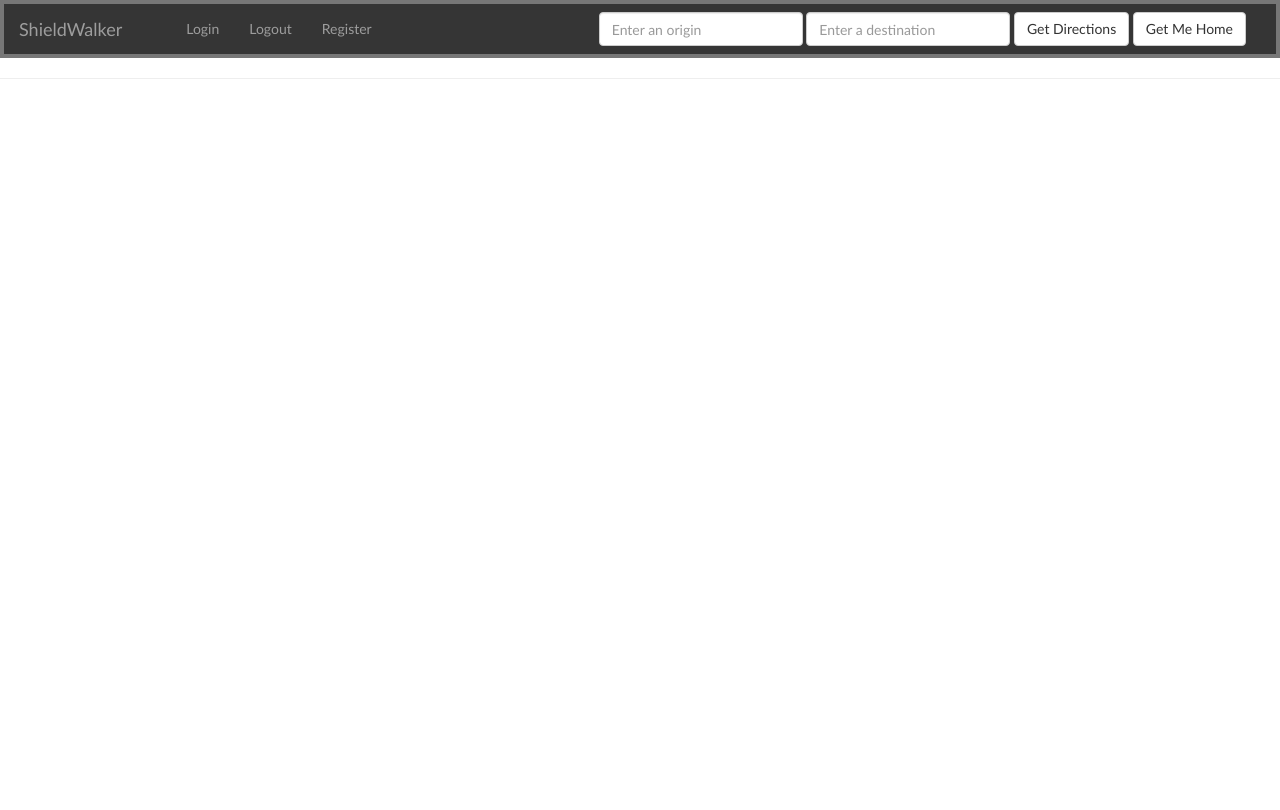
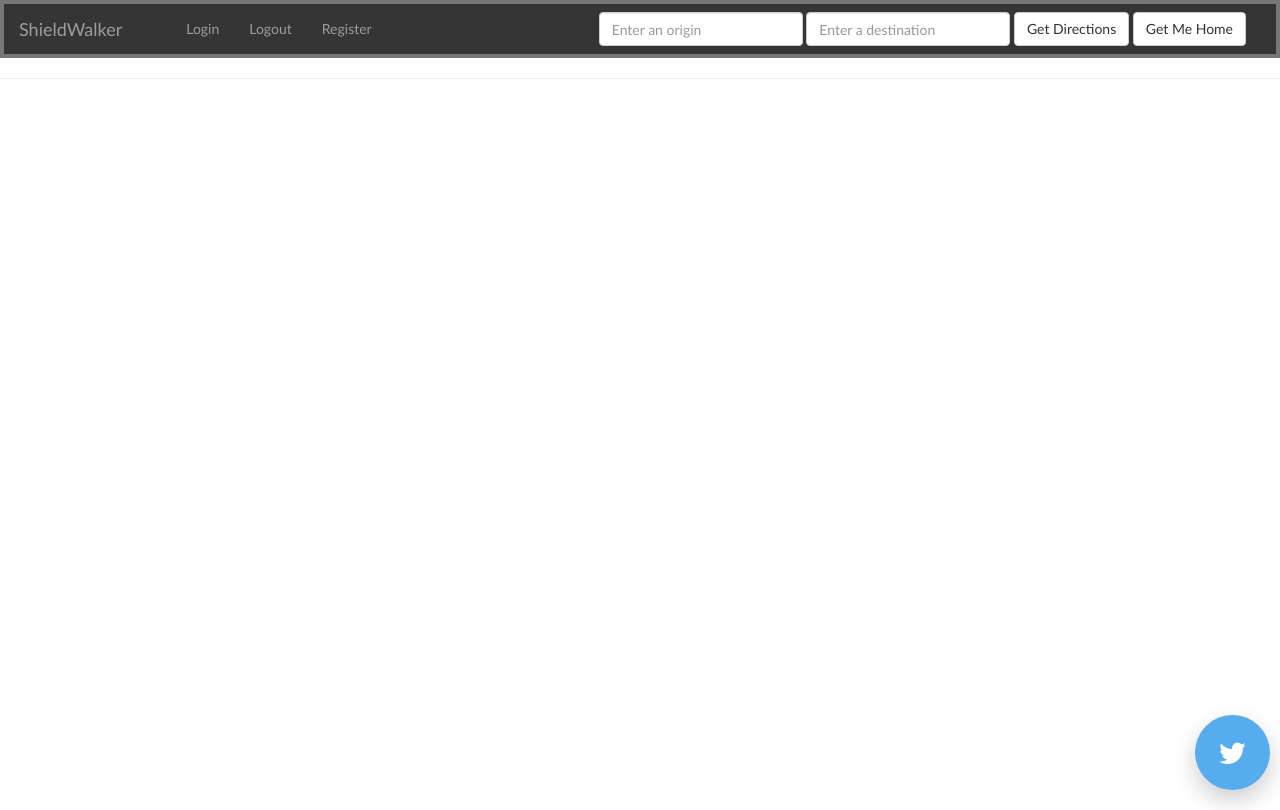
Before and after one commit to tripathyprateek/ShieldWalker-1, a website: page index.html in a window 1280 px wide. Drawn offline with nearby package versions, Linux system fonts and the light colour scheme; some packages are replaced by stand-ins of ours; files that its build step writes are made by us from their sources.

Commit message:
Build 3.0

```diff
--- a/index.html
+++ b/index.html
@@ -10,10 +10,41 @@
     <script src="https://maxcdn.bootstrapcdn.com/bootstrap/3.3.7/js/bootstrap.min.js"></script>
     <script src="/js/app.js" charset="utf-8"></script>
     <link rel="stylesheet" href="https://maxcdn.bootstrapcdn.com/bootstrap/3.3.7/css/bootstrap.min.css" integrity="sha384-BVYiiSIFeK1dGmJRAkycuHAHRg32OmUcww7on3RYdg4Va+PmSTsz/K68vbdEjh4u" crossorigin="anonymous">
+    <link rel="stylesheet" href="https://cdnjs.cloudflare.com/ajax/libs/font-awesome/4.7.0/css/font-awesome.min.css">
     <link rel="stylesheet" href="/css/style.css">
     <link rel="icon" href="/images/zzz.ico">
 
   </head>
+  <style>
+    .fab-container {
+      position: fixed;
+      bottom: 1rem;
+      right: 1rem;
+      z-index: 999;
+      cursor: pointer;
+    }
+
+    .fab-icon-holder {
+      width: 75px;
+      height: 75px;
+      border-radius: 50%;
+      background: #55ACEE;
+      box-shadow: 0 10px 25px rgba(0,0,0,0.2);
+    }
+
+    .fab-icon-holder:hover {
+      opacity: 0.75;
+    }
+
+    .fab-icon-holder i {
+      display: flex;
+      align-items: center;
+      justify-content: center;
+      height: 100%;
+      font-size: 30px;
+      color: white;
+    }
+  </style>
   <body>
     <nav class="navbar navbar-inverse">
       <div class="container-fluid">
@@ -70,20 +101,12 @@
     </div>
     <div id="map-canvas">
     </div>
-    <!-- <div class="loading">
-      <h3>Loading Data...</h3>
-    </div> -->
-    <!-- <div id="directionsPanel" style="float:right;width:30%;height 100%"></div> -->
+    <div class="fab-container">
+      <a href="https://ctt.ac/masb9" style="text-decoration: none;">
+        <div class="fab-icon-holder">
+          <i class="fa fa-twitter"></i>
+        </div>
+      </a>
+    </div>
   </body>
 </html>
-
-<!-- <div id="mode-selector" class="controls">
-  <input type="radio" name="type" id="changemode-walking" checked="checked">
-  <label for="changemode-walking">Walking</label>
-
-  <input type="radio" name="type" id="changemode-transit">
-  <label for="changemode-transit">Transit</label>
-
-  <input type="radio" name="type" id="changemode-driving">
-  <label for="changemode-driving">Driving</label>
-</div> -->
--- a/src/scss/style.scss
+++ b/src/scss/style.scss
@@ -45,7 +45,7 @@ button {
 
 #map-canvas {
   width: 100%;
-  height: 91vh;
+  height: 94vh;
   margin: 0 auto;
   margin-top: -41px;
 }
```
